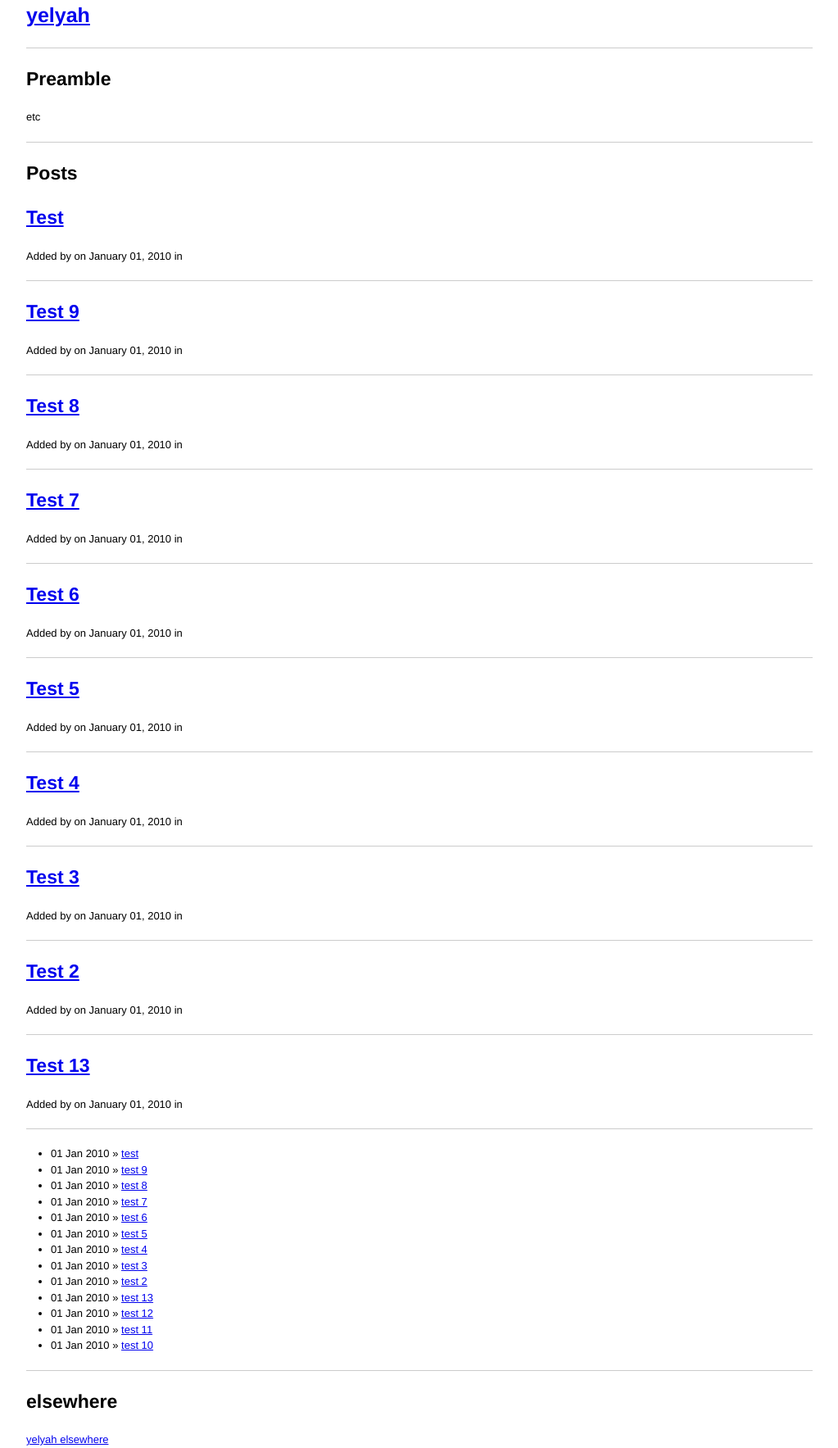
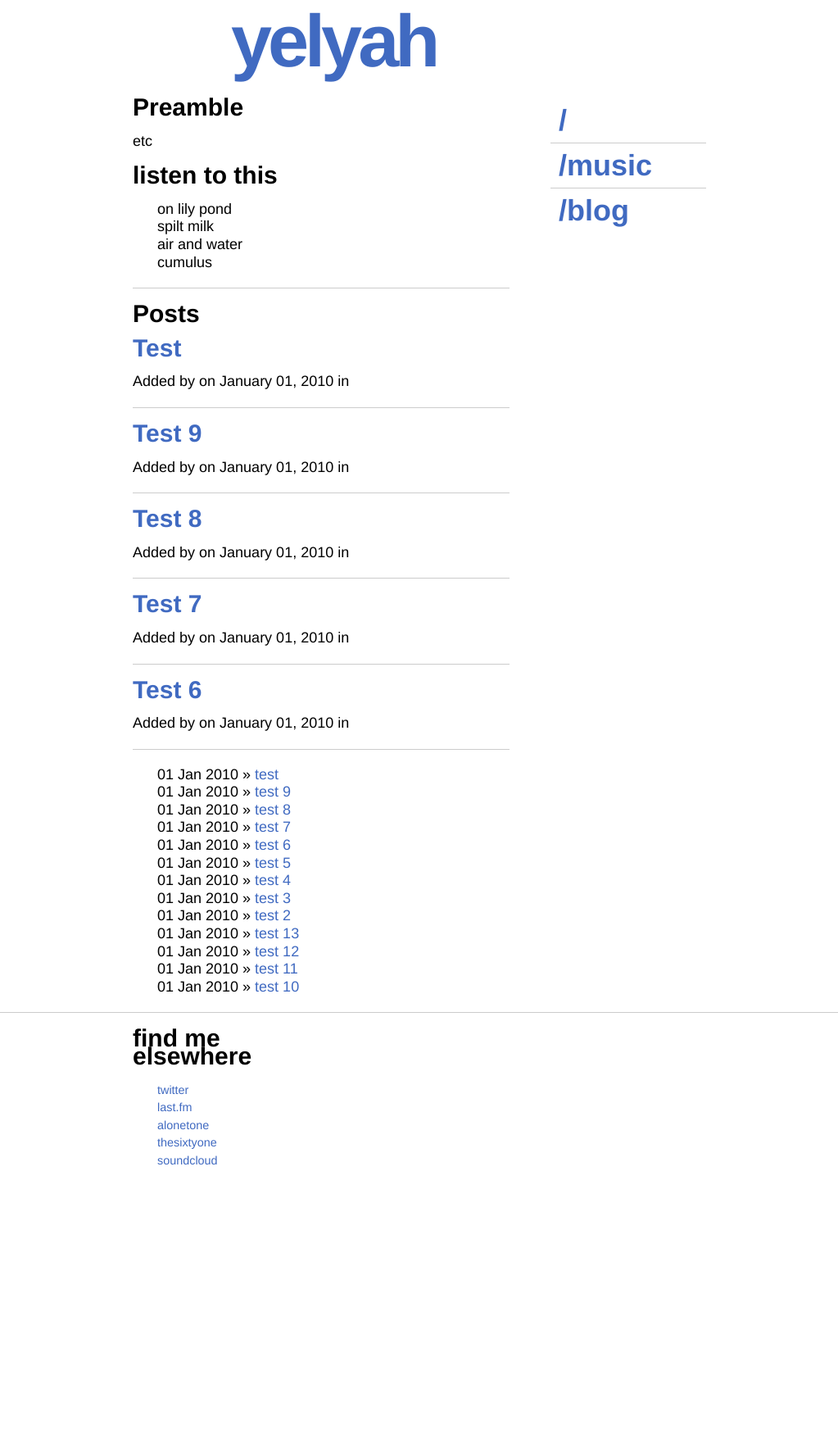
Before and after one commit to hayley/yelyah.com, a Jekyll site: the page built from index.html, in a window 1280 px wide. Shown: the whole page at 82% size, without its empty margins (128-1151 px from the left). Built offline with Jekyll 4.4.1, drawn with Linux system fonts in a browser that asks for light colours; Markdown is read by kramdown in place of the engine named in the settings; the list of posts is cut into pages by our own code; after the commit the page ends 1448 px from its top, so only the background shows below that.

Commit message:
looks awfully familiar

```diff
--- a/_config.yml
+++ b/_config.yml
@@ -1,7 +1,7 @@
 auto: true # tip: when I had bad syntax in a post, setting this to false actually made the error appear
 markdown: rdiscount
 pygments: true
-paginate: 10
+paginate: 5
 
 title: yelyah
 url: http://yelyah.com
--- /dev/null
+++ b/_includes/sample_songs.html
@@ -0,0 +1,6 @@
+<ul>
+  <li><a href="http://media.yelyah.com/mp3/on_lily_pond_06-08-03.mp3"></a> on lily pond <em></em></li>
+	<li><a href="http://media.yelyah.com/mp3/spilt_milk.mp3"></a> spilt milk <em></em></li>
+	<li><a href="http://media.yelyah.com/mp3/air_and_water_03-29-02.mp3"></a> air and water</li>
+	<li><a href="http://media.yelyah.com/mp3/cumulus.mp3"></a> cumulus <em></em></li>
+</ul>
--- a/_layouts/default.html
+++ b/_layouts/default.html
@@ -5,13 +5,84 @@
     <link rel="stylesheet" type="text/css" media="all" href="/css/text.css" />
     <link rel="stylesheet" type="text/css" media="all" href="/css/960.css" />
     <link rel="stylesheet" type="text/css" media="all" href="/css/yelyah.com.css" />
+
+    <script type="text/javascript" src="http://static.delicious.com/js/playtagger.js"></script>
+    <!-- <script type="text/javascript" src="http://o.aolcdn.com/art/merge?f=/_media/sp/sp-player.js&f=/_media/sp/sp-player-other.js&expsec=86400&ver=11"></script> -->
   </head>
 
-  <body>
+  <div class="container_16">
+  <p class="grid_4 hack">spacing hack</p>
+  <h1 class="grid_9 suffix_3">
+
+  	<a href="/">yelyah</a>
+
+  </h1>
+  </div>
+
+  <div class="container_16">
+
+  	<!-- <div class="grid_8 prefix_2 suffix_6"> -->
+  	<div class="grid_8 prefix_2">
+
+  <!-- intro was here -->
+
+      {{ content }}
+
+
+
+  	</div>
+
+  	<div class="grid_4 suffix_2" id="sidebar_nav">
+
+  		<ul>
+  			<li class="first"><a href="/">/</a></li>
+  			<li><a href="/music/">/music</a></li>
+  			<li><a href="/blog/">/blog</a></li>
+  			<!-- <li><a href="/song-a-week/">/songaweek</a></li> -->
+
+
+  		</ul>
+
+  	</div>
+
+  </div>
+
+  <hr />
+  <div class="container_16">
+  	<div class="grid_4 prefix_2" id="footer">
+
+  	<h2>find me elsewhere</h2>
+  		<ul>
+  			<li><a href="http://twitter.com/yelyahdotcom" target="_blank">twitter</a>			</li>
+  			<li><a href="http://www.last.fm/music/yelyah" target="_blank">last.fm</a>		</li>
+
+  			<li><a href="http://alonetone.com/yelyah" target="_blank">alonetone</a>			</li>
+  			<li><a href="http://www.thesixtyone.com/yelyah/" target="_blank">thesixtyone</a></li>
+  			<li><a href="http://soundcloud.com/yelyah" target="_blank">soundcloud</a>		</li>
+  		</ul>
+
+  	</div>
+  </div>
+
+      <script type="text/javascript">
+      var gaJsHost = (("https:" == document.location.protocol) ? "https://ssl." : "http://www.");
+      document.write(unescape("%3Cscript src='" + gaJsHost + "google-analytics.com/ga.js' type='text/javascript'%3E%3C/script%3E"));
+      </script>
+      <script type="text/javascript">
+      try {
+      var pageTracker = _gat._getTracker("UA-385734-4");
+      pageTracker._trackPageview();
+      } catch(err) {}</script>
+
+
+
+    <!--
     <div class="container_12">
       <h1><a href="{{ site.url }}">{{ site.title }}</a></h1>
       <hr />
-      {{ content }}
+      CONTENT
     </div>
+
+    -->
   </body>
 </html>
--- a/css/yelyah.com.css
+++ b/css/yelyah.com.css
@@ -0,0 +1,114 @@
+body {
+	/* font: 0px; */
+
+	font-family:Helvetica,Arial,sans-serif;
+	font-size:18px;
+	line-height:1.2em;
+
+
+}
+
+h1 {
+	font-size:90px;
+	font-weight:bold;
+	letter-spacing:-5px;
+	line-height: 100px;
+
+}
+
+h2 {
+	font-size:30px;
+	font-weight:bold;
+	/*letter-spacing:-5px;
+	 line-height: 100px; */
+
+}
+
+a {
+	text-decoration:none;
+	color:#406AC1;
+}
+
+/* haha because I don't know the official way to do this */
+.hack {
+	text-indent: -9999px;
+}
+
+#footer {
+	font-size: .8em;
+}
+
+#sidebar_nav {
+	font-size: 2em;
+	line-height: 1.5em;
+	font-weight: bold;
+	color: #333333;
+	display: block;
+}
+
+#sidebar_nav ul li {
+	border-top: 1px solid #ccc;
+}
+
+#sidebar_nav ul li a {
+	display: block;
+	padding-left: 10px;
+
+}
+
+#sidebar_nav a:hover {
+	background: #308000;
+	color: #fff;
+}
+
+#sidebar_nav ul li.first {
+	border: none;
+}
+
+
+/*
+
+.sidebar_nav {
+	font-size: 2em;
+	font-weight: bold;
+	color: #333333;
+}
+
+
+
+.sidebar_nav ul li {
+	background: #30800;
+}
+#sidebar ul li.about a.first:hover, #sidebar ul li.about a.first.hover {master-1...04519.css (line 1)
+background:#308000 none repeat scroll 0 0;
+*/
+
+/* FROM 960 TEXT.CSS */
+hr {
+	border: 0 #ccc solid;
+	border-top-width: 1px;
+	clear: both;
+	height: 0;
+}
+
+p,
+dl,
+hr,
+h1,
+h2,
+h3,
+h4,
+h5,
+h6,
+ol,
+ul,
+pre,
+table,
+address,
+fieldset {
+	margin-bottom: 20px;
+}
+
+li {
+	list-style-type: none;
+}
--- a/index.html
+++ b/index.html
@@ -5,6 +5,9 @@
 <h2>Preamble</h2>
 <p>etc</p>
 
+<h2>listen to this</h2>
+
+{% include sample_songs.html %}
 <hr />
 
 <h2>Posts</h2>
@@ -19,7 +22,8 @@
     {% endfor %}
 </ul>
 
-<hr />
 
+<!--
 <h2>elsewhere</h2>
 <a href="elsewhere.html">yelyah elsewhere</a>
+-->
```
